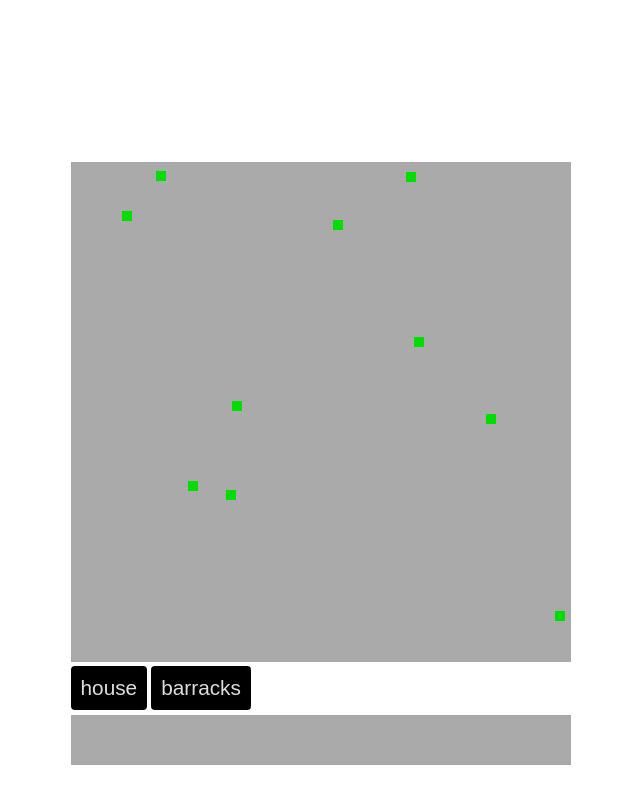
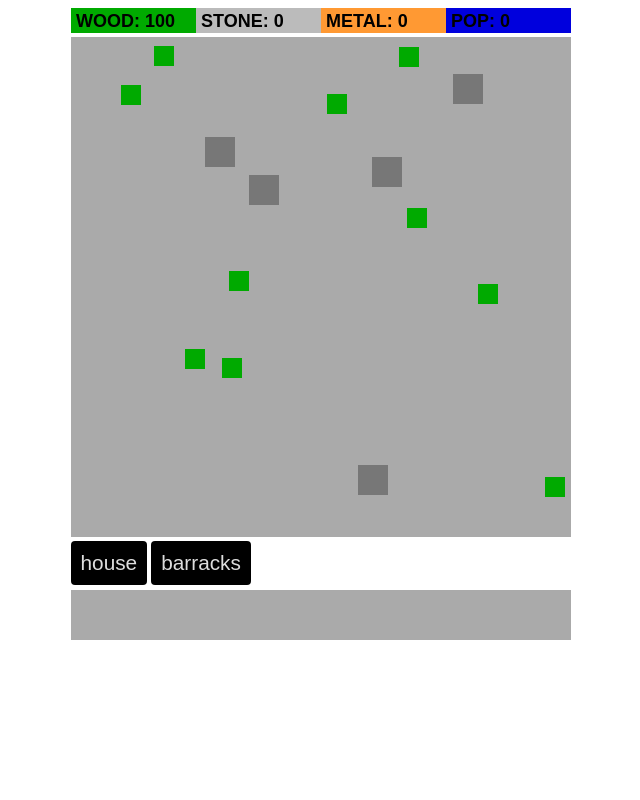
Before and after one commit to StevenBarnes21/rts, a plain HTML site: page index.html in a window 1280 px wide. Shown: the whole page, without its empty margins (319-959 px from the left). Drawn offline with Linux system fonts and the light colour scheme.

Commit message:
Added uiCanvas.eventListener and build function

```diff
--- a/css/style.css
+++ b/css/style.css
@@ -2,6 +2,13 @@
   margin: auto;
   width: 501px;
   height: 501px;
+}
+
+#resources-canvas {
+  width: 500px;
+  height: 25px;
+  background: #DDD;
+  color: #FFF;
 }
 
 #main-canvas {
--- a/js/factories.js
+++ b/js/factories.js
@@ -4,6 +4,7 @@ const gameBuildings = [];
 const gameUnits = [];
 const gameResources = [];
 const resources = [100, 0, 0]; //wood, stone, metal
+let population = 1;
 
 (function setup() {
   addResources();
@@ -28,6 +29,10 @@ function Unit(name, x, y, radius, color) {
   this.radius = radius;
   this.color = color;
   this.speed = 0;
+
+  this.setSpeed = (speed) => {
+    this.speed = speed;
+  }
 }
 
 function Resource(name, x, y, w, h, color, health, amount) {
@@ -101,7 +106,8 @@ mainCanvas.addEventListener('mousedown', (e) => {
     let selectedBuilding = findSelectedBuilding(e);
 
     deselectAllBuildings();
-
+    clearContextMenu();
+    currentlySelectedBuilding = null;
     if(selectedBuilding) {
       selectedBuilding.selected = true;
       displayContextMenu(selectedBuilding);
@@ -134,14 +140,56 @@ function pointIntercepts(x,y, building) {
   return true;
 }
 
+const resourcesCanvas = document.getElementById('resources-canvas');
+resourcesCanvas.width = 500;
+resourcesCanvas.height = 25;
+const resourcesCtx = resourcesCanvas.getContext('2d');
 
+function drawCurrentResourcesUI() {
+  const ONE_QUARTER = 125;
+
+  // Wood
+  resourcesCtx.fillStyle = '#0A0';
+  resourcesCtx.fillRect(0, 0, ONE_QUARTER, 25);
+
+  // Stone
+  resourcesCtx.fillStyle = '#BBB';
+  resourcesCtx.fillRect(ONE_QUARTER, 0, ONE_QUARTER, 25);
+
+  // Metal
+  resourcesCtx.fillStyle = '#F93';
+  resourcesCtx.fillRect(ONE_QUARTER * 2, 0, ONE_QUARTER, 25);
+
+  // Population
+  resourcesCtx.fillStyle = '#00D';
+  resourcesCtx.fillRect(ONE_QUARTER * 3, 0, ONE_QUARTER, 25);
+
+  // Data
+  resourcesCtx.fillStyle = '#000';
+  resourcesCtx.font = "bold 18px Arial";
+  let woodData = resources[0];
+  resourcesCtx.fillText('WOOD: ' + woodData, 5, 19);
+
+  let stoneData = resources[1];
+  resourcesCtx.fillText('STONE: ' + stoneData, ONE_QUARTER + 5, 19);
+
+  let metalData = resources[2];
+  resourcesCtx.fillText('METAL: ' + metalData, ONE_QUARTER * 2 + 5, 19);
+
+  let populationData = gameUnits.length;
+  resourcesCtx.fillText('POP: ' + populationData, ONE_QUARTER * 3 + 5, 19);
+}
+
+// GAME LOOP *************************
 const ctx = mainCanvas.getContext('2d');
+
 (function gameLoop() {
 
   ctx.clearRect(0,0,500,500);
   drawBuidings();
   drawUnits();
   drawResources();
+  drawCurrentResourcesUI();
 
   // Show the outline of the building before it is placed
   if(currentlySelectedMenuItem) {
@@ -178,6 +226,30 @@ uiCanvas.height = 50;
 const uiCtx = uiCanvas.getContext('2d');
 uiCtx.font = "bold 16px Arial";
 
+// TODO: WORKING ON THIS
+uiCanvas.addEventListener('click', (e) => {
+  build(currentlySelectedBuilding, e.offsetX, e.offsetY);
+});
+
+// TODO: AND THIS
+function build(whatBuildingIsSelected, mouseClickedX, mouseClickedY) {
+  if(whatBuildingIsSelected) {
+    console.log(mouseClickedX, mouseClickedY);
+    switch(whatBuildingIsSelected) {
+      case 'house':
+        if(mouseClickedX < 61) {
+          buildWorker();
+        }
+      break;
+    }
+
+  }
+}
+
+function buildWorker() {
+  gameUnits.push(new Unit('worker', 100, 100, 40, '#000'));
+}
+
 function clearContextMenu() {
   uiCtx.clearRect(0,0,500,50);
 }
@@ -199,14 +271,19 @@ function displayBarracksContextMenu() {
   buildContextButton(spearman, startingX, 0,  50, '#00F', '#000') + 3;
 }
 
+function clearContextMenu() {
+  uiCtx.fillStyle = '#AAA';
+  uiCtx.fillRect(0,0,500,50);
+}
+
 function buildContextButton(text, x, y, height, bgColor, textColor) {
-  let textWidth = uiCtx.measureText(text).width + 4;
+  let textWidth = uiCtx.measureText(text).width + 8;
   uiCtx.fillStyle = bgColor;
   uiCtx.fillRect(x, y, textWidth, height);
   uiCtx.fillStyle = textColor;
-  uiCtx.fillText(text, x+2, 32);
+  uiCtx.fillText(text, x+4, 32);
 
-  // So you know where to start with the next button
+  // Return value so you know where to start with the next button
   return textWidth;
 }
 
@@ -241,6 +318,7 @@ function drawUnits() {
             0,
             Math.PI * 2,
             true);
+    ctx.fill();
   }
 }
 
@@ -259,6 +337,13 @@ function addBuilding(building) {
 
   // Edge case: There are no buildings added yet
   if(gameBuildings.length === 0) {
+
+    // Check if the building collides with any resource
+    for(let i = 0; i < gameResources.length; i++) {
+      if(collides(building, gameResources[i])) {
+        return false;
+      }
+    }
     gameBuildings.push(building);
     return true;
   }
@@ -266,6 +351,13 @@ function addBuilding(building) {
   // Loop over every building and check no buildings collide with this one
   for(let i = 0; i < gameBuildings.length; i++) {
     if(collides(building, gameBuildings[i])) {
+      return false;
+    }
+  }
+
+  // Check if the building collides with any resource
+  for(let i = 0; i < gameResources.length; i++) {
+    if(collides(building, gameResources[i])) {
       return false;
     }
   }
@@ -295,11 +387,22 @@ function addResources() {
 
   // Wood
   for(let i = 0; i < 10; i++) {
-    let x = Math.floor(Math.random() * 490);
-    let y = Math.floor(Math.random() * 490);
+    let x = Math.floor(Math.random() * 480);
+    let y = Math.floor(Math.random() * 480);
 
-    let wood = new Resource('wood', x, y, 10, 10, '#0D0', 100, 1000);
+    let wood = new Resource('wood', x, y, 20, 20, '#0A0', 100, 1000);
+
     gameResources.push(wood);
   }
 
+  // Stone
+  for(let i = 0; i < 5; i++) {
+
+    let x = Math.floor(Math.random() * 470);
+    let y = Math.floor(Math.random() * 470);
+
+    let stone = new Resource('stone', x, y, 30, 30, '#777', 100, 5000);
+
+    gameResources.push(stone);
+  }
 }
```
